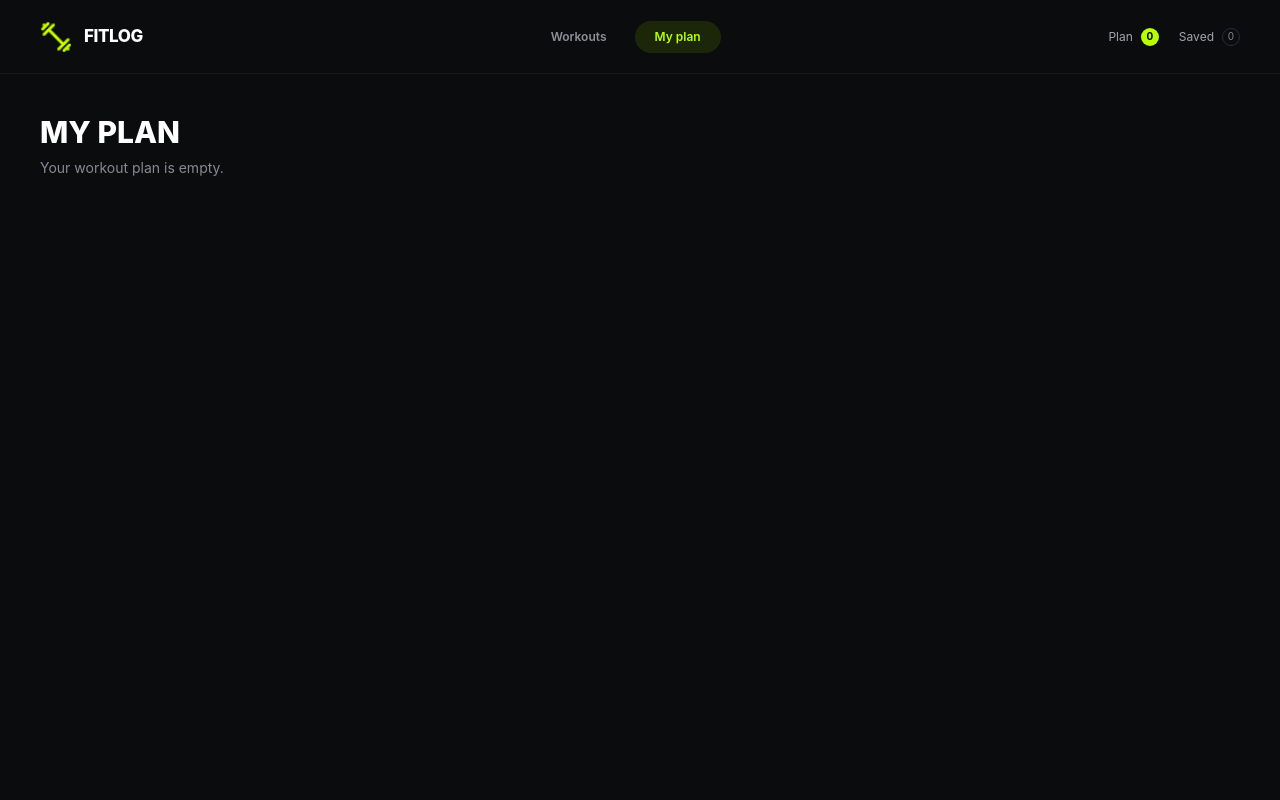
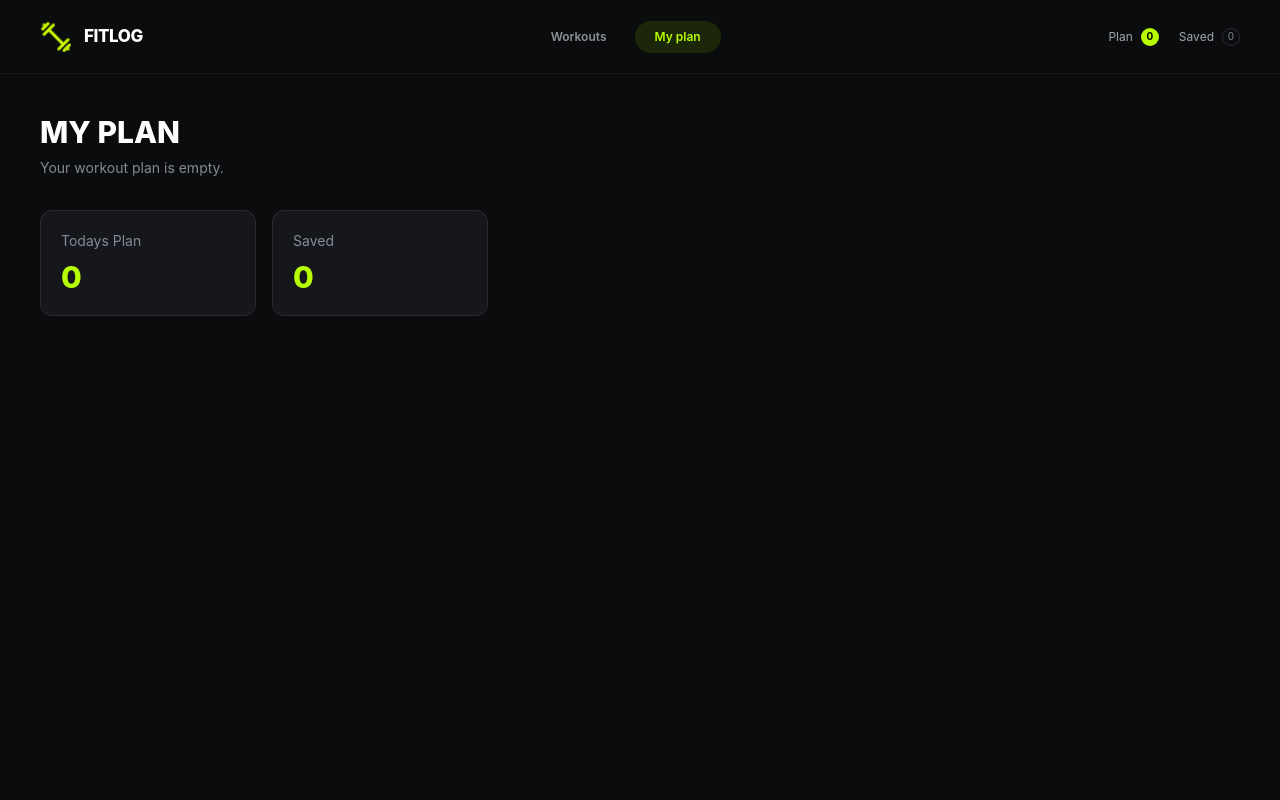
Before and after one commit to mahfujtipo/assignment-06-Fitlog, a Next.js app: page /my-plan in a window 1280 px wide. Shown: the top 800 px of the page. Built offline with nearby package versions, Linux system fonts and the light colour scheme.

Commit message:
Fixing add and save buttons

```diff
--- a/src/app/layout.tsx
+++ b/src/app/layout.tsx
@@ -3,6 +3,7 @@ import { Geist, Geist_Mono } from "next/font/google";
 import "./globals.css";
 import Nav from "@/components/shared/Nav";
 import Footersection from "@/components/footer/Footersection";
+import ContextProvider from "@/context/context";
 
 const geistSans = Geist({
   variable: "--font-geist-sans",
@@ -27,9 +28,11 @@ export default function RootLayout({ children }: LayoutProps<"/">) {
       className={`${geistSans.variable} ${geistMono.variable} h-full antialiased`}
     >
       <body className="min-h-full flex flex-col">
-        <Nav />
-        {children}
-        <Footersection />
+        <ContextProvider>
+          <Nav />
+          {children}
+          <Footersection />
+        </ContextProvider>
       </body>
     </html>
   );
--- a/src/app/my-plan/page.tsx
+++ b/src/app/my-plan/page.tsx
@@ -1,4 +1,17 @@
+"use client";
+
+import React, { useContext } from "react";
+import { Fitcontext } from "@/context/context";
+
 const Page = () => {
+  const context = useContext(Fitcontext);
+
+  if (!context) {
+    throw new Error("Page must be used inside ContextProvider");
+  }
+
+  const { addplan, save } = context;
+
   return (
     <main className="min-h-screen bg-[#0b0c0e] px-4 py-10 text-white sm:px-6 lg:px-10">
       <div className="mx-auto max-w-[1200px]">
@@ -9,6 +22,24 @@ const Page = () => {
         <p className="mt-2 text-sm text-[#858a94]">
           Your workout plan is empty.
         </p>
+
+        <div className="mt-8 grid grid-cols-2 gap-4 sm:max-w-md">
+          <div className="rounded-xl border border-[#292c32] bg-[#15171c] p-5">
+            <p className="text-sm text-[#858a94]">Todays Plan</p>
+
+            <p className="mt-2 text-3xl font-extrabold text-[#b7ff00]">
+              {addplan.length}
+            </p>
+          </div>
+
+          <div className="rounded-xl border border-[#292c32] bg-[#15171c] p-5">
+            <p className="text-sm text-[#858a94]">Saved</p>
+
+            <p className="mt-2 text-3xl font-extrabold text-[#b7ff00]">
+              {save.length}
+            </p>
+          </div>
+        </div>
       </div>
     </main>
   );
--- a/src/app/workouts/[id]/page.tsx
+++ b/src/app/workouts/[id]/page.tsx
@@ -1,6 +1,7 @@
 import Image from "next/image";
-import { FiArchive, FiBookmark } from "react-icons/fi";
 import { Workout } from "@/type/Datatype";
+import AddButton from "@/components/buttons/addbutton";
+import SaveButton from "@/components/buttons/savebutton";
 
 export default async function Page({
   params,
@@ -181,24 +182,9 @@ export default async function Page({
 
             {/* Action Buttons */}
             <div className="mt-7 flex flex-col gap-3 sm:flex-row">
-              {/* Add to Plan */}
-              <button
-                type="button"
-                className="flex w-full items-center justify-center gap-2 rounded-lg bg-[#b7ff00] px-5 py-3 text-sm font-bold text-black transition hover:bg-[#c8ff33] sm:flex-1"
-              >
-                <FiArchive className="h-4 w-4" />
+              <AddButton workout={workout} />
 
-                <span>Add to todays plan</span>
-              </button>
-
-              <button
-                type="button"
-                className="flex w-full items-center justify-center gap-2 rounded-lg border border-[#b7ff00] bg-transparent px-5 py-3 text-sm font-bold text-[#b7ff00] transition hover:bg-[#1b2708] sm:flex-1"
-              >
-                <FiBookmark className="h-4 w-4" />
-
-                <span>Save for later</span>
-              </button>
+              <SaveButton workout={workout} />
             </div>
           </div>
         </section>
--- /dev/null
+++ b/src/components/buttons/addbutton.tsx
@@ -0,0 +1,59 @@
+"use client";
+
+import { FiArchive, FiCheck } from "react-icons/fi";
+import { useContext } from "react";
+import { Workout } from "@/type/Datatype";
+import { Fitcontext } from "@/context/context";
+
+type AddButtonProps = {
+  workout: Workout;
+};
+
+export default function AddButton({ workout }: AddButtonProps) {
+  const context = useContext(Fitcontext);
+
+  if (!context) {
+    throw new Error("AddButton must be used inside ContextProvider");
+  }
+
+  const { addplan, setaddplan } = context;
+
+  const isAdded = addplan.some((item) => item.id === workout.id);
+
+  const handleAdd = () => {
+    setaddplan((previous) => {
+      const alreadyAdded = previous.some((item) => item.id === workout.id);
+
+      if (alreadyAdded) {
+        return previous;
+      }
+
+      return [...previous, workout];
+    });
+  };
+
+  return (
+    <button
+      type="button"
+      onClick={handleAdd}
+      disabled={isAdded}
+      className={`flex w-full items-center justify-center gap-2 rounded-lg px-5 py-3 text-sm font-bold text-black transition sm:flex-1 ${
+        isAdded
+          ? "cursor-default bg-[#8fca00]"
+          : "cursor-pointer bg-[#b7ff00] hover:bg-[#c8ff33]"
+      }`}
+    >
+      {isAdded ? (
+        <>
+          <FiCheck className="h-4 w-4" />
+          <span>Added</span>
+        </>
+      ) : (
+        <>
+          <FiArchive className="h-4 w-4" />
+          <span>Add to todays plan</span>
+        </>
+      )}
+    </button>
+  );
+}
--- /dev/null
+++ b/src/components/buttons/savebutton.tsx
@@ -0,0 +1,46 @@
+"use client";
+
+import { FiBookmark } from "react-icons/fi";
+import { useContext } from "react";
+import { Workout } from "@/type/Datatype";
+import { Fitcontext } from "@/context/context";
+
+type SaveButtonProps = {
+  workout: Workout;
+};
+
+export default function SaveButton({ workout }: SaveButtonProps) {
+  const context = useContext(Fitcontext);
+
+  if (!context) {
+    throw new Error("SaveButton must be used inside ContextProvider");
+  }
+
+  const { save, setsave } = context;
+
+  const handleSave = () => {
+    setsave((previous) => {
+      const alreadySaved = previous.some((item) => item.id === workout.id);
+
+      if (alreadySaved) {
+        return previous;
+      }
+
+      return [...previous, workout];
+    });
+  };
+
+  const isSaved = save.some((item) => item.id === workout.id);
+
+  return (
+    <button
+      type="button"
+      onClick={handleSave}
+      className="flex w-full cursor-pointer items-center justify-center gap-2 rounded-lg border border-[#b7ff00] bg-transparent px-5 py-3 text-sm font-bold text-[#b7ff00] transition hover:bg-[#1b2708] sm:flex-1"
+    >
+      <FiBookmark className="h-4 w-4" />
+
+      <span>{isSaved ? "Saved" : "Save for later"}</span>
+    </button>
+  );
+}
--- /dev/null
+++ b/src/context/context.tsx
@@ -0,0 +1,36 @@
+"use client";
+
+import React, { useState, createContext } from "react";
+
+import { Workout } from "@/type/Datatype";
+
+type FitcontextType = {
+  addplan: Workout[];
+  setaddplan: React.Dispatch<React.SetStateAction<Workout[]>>;
+  save: Workout[];
+  setsave: React.Dispatch<React.SetStateAction<Workout[]>>;
+};
+
+type contextProviderProps = {
+  children: React.ReactNode;
+};
+
+export const Fitcontext = createContext<FitcontextType | undefined>(undefined);
+
+const contextProvider = ({ children }: contextProviderProps) => {
+  const [addplan, setaddplan] = useState<Workout[]>([]);
+  const [save, setsave] = useState<Workout[]>([]);
+
+  const shareddata = {
+    addplan,
+    setaddplan,
+    save,
+    setsave,
+  };
+
+  return (
+    <Fitcontext.Provider value={shareddata}>{children}</Fitcontext.Provider>
+  );
+};
+
+export default contextProvider;
```
